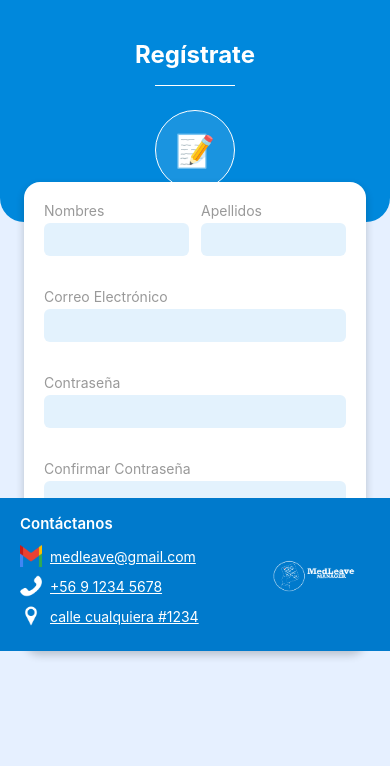
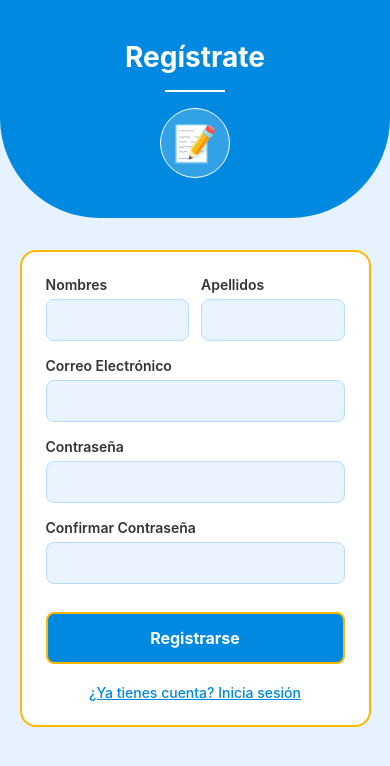
Before and after one commit to anahiadamaco/MedLeave-manager, a React Native app in the folder MedLeaveExpo2/: screen /A_Register in a window 390 px wide. Shown: the top 766 px of the page. Built offline with nearby package versions, Linux system fonts and the light colour scheme.

Commit message:
Registro pt2

```diff
--- a/MedLeaveExpo2/src/screens/A_Register.tsx
+++ b/MedLeaveExpo2/src/screens/A_Register.tsx
@@ -1,7 +1,6 @@
 import React, { useState } from "react";
 import { View, Text, TextInput, TouchableOpacity, ScrollView, Alert, ActivityIndicator } from "react-native";
 import AsyncStorage from "@react-native-async-storage/async-storage";
-import Footer from "../components/Footer";
 import { AUTH_ROUTES } from "../config/api";
 import { styles } from "../styles/A_Register.styles";
 
@@ -66,11 +65,6 @@ export default function A_Register({ navigation }: any) {
           onPress: () => navigation.navigate("P_Login"),
         },
       ]);
-
-      // Navegar de vuelta a login
-      if (navigation) {
-        navigation.navigate("A_Login");
-      }
     } catch (error: any) {
       console.error("Error de conexión:", error);
       Alert.alert(
@@ -159,14 +153,13 @@ export default function A_Register({ navigation }: any) {
         <TouchableOpacity
           onPress={() => {
             if (navigation) {
-              navigation.navigate("A_Login");
+              navigation.navigate("P_Login");
             }
           }}
         >
           <Text style={styles.loginLink}>¿Ya tienes cuenta? Inicia sesión</Text>
         </TouchableOpacity>
       </View>
-      <Footer />
     </ScrollView>
   );
 }
--- a/MedLeaveExpo2/src/styles/A_Register.styles.ts
+++ b/MedLeaveExpo2/src/styles/A_Register.styles.ts
@@ -3,99 +3,108 @@ import { StyleSheet } from "react-native";
 export const styles = StyleSheet.create({
   container: {
     flex: 1,
-    backgroundColor: '#e6f0ff',
+    backgroundColor: "#E6F2FF",
   },
   header: {
-    backgroundColor: '#0088dc',
-    borderBottomLeftRadius: 24,
-    borderBottomRightRadius: 24,
-    alignItems: 'center',
-    paddingTop: 40,
-    paddingBottom: 32,
+    width: "100%",
+    backgroundColor: "#0089E0",
+    alignItems: "center",
+    paddingVertical: 40,
+    borderBottomLeftRadius: 100,
+    borderBottomRightRadius: 100,
   },
   headerTitle: {
-    color: '#ffffff',
-    fontSize: 24,
-    fontWeight: 'bold',
+    color: "#ffffff",
+    fontSize: 28,
+    fontWeight: "bold",
+    marginBottom: 16,
   },
   divider: {
-    marginTop: 16,
-    width: 80,
-    height: 1,
-    backgroundColor: '#ffffff',
+    width: 60,
+    height: 2,
+    backgroundColor: "#ffffff",
   },
   iconContainer: {
-    marginTop: 24,
-    width: 80,
-    height: 80,
-    backgroundColor: 'rgba(255, 255, 255, 0.1)',
-    borderRadius: 40,
+    marginTop: 16,
+    width: 70,
+    height: 70,
+    backgroundColor: "rgba(255, 255, 255, 0.2)",
+    borderRadius: 35,
     borderWidth: 1,
-    borderColor: '#ffffff',
-    alignItems: 'center',
-    justifyContent: 'center',
+    borderColor: "#ffffff",
+    alignItems: "center",
+    justifyContent: "center",
   },
   icon: {
-    fontSize: 32,
+    fontSize: 36,
   },
   formContainer: {
-    backgroundColor: '#ffffff',
-    marginHorizontal: 24,
-    marginTop: -40,
+    backgroundColor: "#ffffff",
+    borderWidth: 2,
+    borderColor: "#FFB700",
     borderRadius: 16,
-    padding: 20,
-    shadowColor: '#000',
-    shadowOffset: { width: 0, height: 4 },
-    shadowOpacity: 0.2,
-    shadowRadius: 8,
-    elevation: 5,
+    width: "90%",
+    maxWidth: 500,
+    marginHorizontal: "auto",
+    marginTop: 32,
+    marginBottom: 40,
+    paddingHorizontal: 24,
+    paddingVertical: 24,
+    alignSelf: "center",
   },
   row: {
-    flexDirection: 'row',
-    justifyContent: 'space-between',
+    flexDirection: "row",
+    justifyContent: "space-between",
+    gap: 12,
   },
   halfInput: {
-    width: '48%',
+    flex: 1,
   },
   label: {
-    color: '#999999',
-    marginBottom: 4,
+    fontWeight: "600",
+    color: "#333333",
+    marginBottom: 6,
+    fontSize: 14,
+  },
+  spacedLabel: {
+    fontWeight: "600",
+    color: "#333333",
+    marginTop: 16,
+    marginBottom: 6,
+    fontSize: 14,
   },
   input: {
-    backgroundColor: '#e3f2fd',
-    borderRadius: 6,
-    paddingHorizontal: 8,
-    paddingVertical: 8,
-    marginBottom: 16,
-  },
-  spacedLabel: {
-    color: '#999999',
-    marginTop: 16,
-    marginBottom: 4,
+    backgroundColor: "#E8F4FF",
+    borderRadius: 8,
+    paddingHorizontal: 12,
+    paddingVertical: 10,
+    color: "#000000",
+    fontSize: 16,
+    borderWidth: 1,
+    borderColor: "#B9DCFA",
   },
   button: {
-    backgroundColor: '#0088dc',
-    marginTop: 24,
-    paddingVertical: 12,
-    borderRadius: 24,
-    alignItems: 'center',
-    shadowColor: '#000',
-    shadowOffset: { width: 0, height: 2 },
-    shadowOpacity: 0.2,
-    shadowRadius: 4,
-    elevation: 3,
-    flexDirection: 'row',
-    justifyContent: 'center',
+    backgroundColor: "#0089E0",
+    paddingVertical: 14,
+    borderRadius: 8,
+    alignItems: "center",
+    borderWidth: 2,
+    borderColor: "#FFB700",
+    marginTop: 28,
+    flexDirection: "row",
+    justifyContent: "center",
   },
   buttonText: {
-    color: '#ffffff',
-    fontWeight: 'bold',
+    color: "#ffffff",
     fontSize: 16,
+    fontWeight: "bold",
   },
   loginLink: {
-    textAlign: 'center',
-    color: '#0088dc',
-    marginTop: 16,
-    textDecorationLine: 'underline',
+    textAlign: "center",
+    color: "#0089E0",
+    marginTop: 20,
+    textDecorationLine: "underline",
+    fontSize: 14,
+    fontWeight: "500",
   },
 });
```
Also changed, not shown: 1 other file (tests, documents, lock files or other folders). Lines whose indentation alone changed are shown as unchanged.
